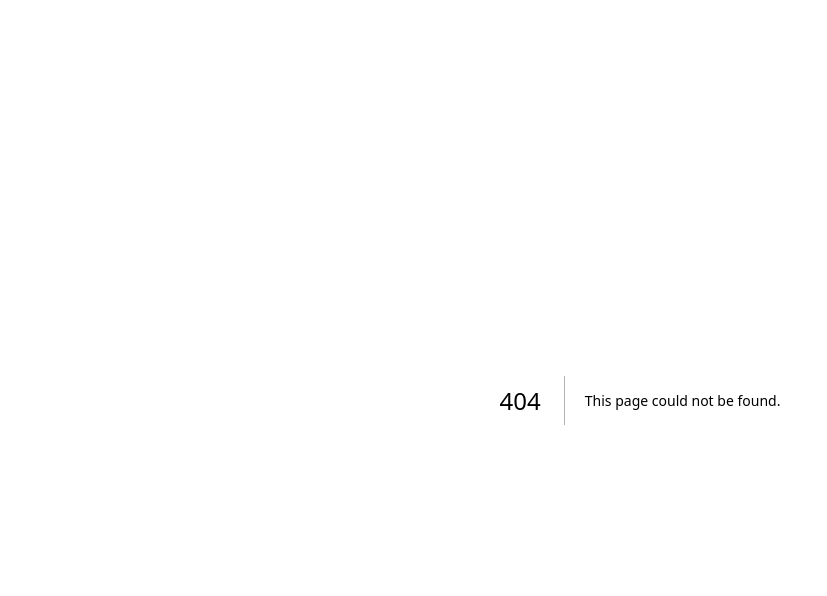
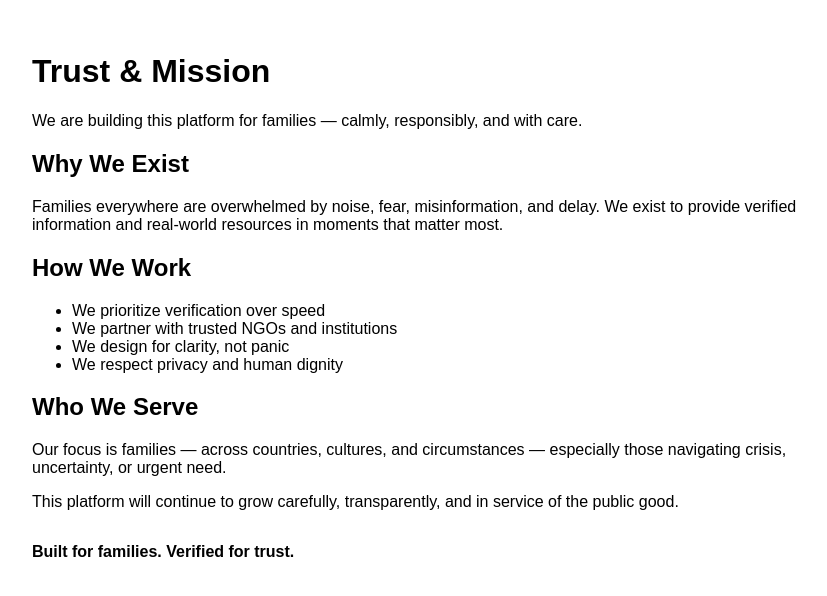
Before and after one commit to Jeribw-Foundation/jeribw, a Next.js app: page /trust in a window 1280 px wide. Before the commit this address had no page. Shown: the top 596 px of the page, without its empty margins (0-827 px from the left). Built offline with nearby package versions, Linux system fonts and the light colour scheme.

Commit message:
Add public Trust & Mission page

```diff
--- /dev/null
+++ b/app/trust/page.tsx
@@ -0,0 +1,41 @@
+export default function TrustPage() {
+  return (
+    <main style={{ padding: "2rem", fontFamily: "sans-serif", maxWidth: "800px" }}>
+      <h1>Trust & Mission</h1>
+
+      <p>
+        We are building this platform for families — calmly, responsibly, and with care.
+      </p>
+
+      <h2>Why We Exist</h2>
+      <p>
+        Families everywhere are overwhelmed by noise, fear, misinformation, and delay.
+        We exist to provide verified information and real-world resources in moments
+        that matter most.
+      </p>
+
+      <h2>How We Work</h2>
+      <ul>
+        <li>We prioritize verification over speed</li>
+        <li>We partner with trusted NGOs and institutions</li>
+        <li>We design for clarity, not panic</li>
+        <li>We respect privacy and human dignity</li>
+      </ul>
+
+      <h2>Who We Serve</h2>
+      <p>
+        Our focus is families — across countries, cultures, and circumstances —
+        especially those navigating crisis, uncertainty, or urgent need.
+      </p>
+
+      <p>
+        This platform will continue to grow carefully, transparently, and in service
+        of the public good.
+      </p>
+
+      <p style={{ marginTop: "2rem", fontWeight: "bold" }}>
+        Built for families. Verified for trust.
+      </p>
+    </main>
+  );
+}
```
